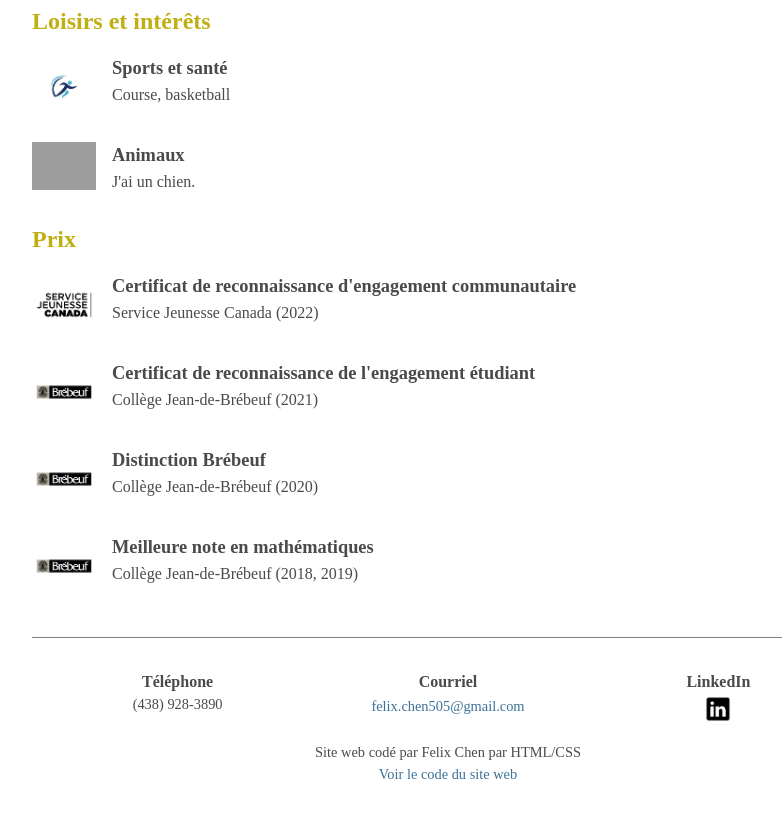
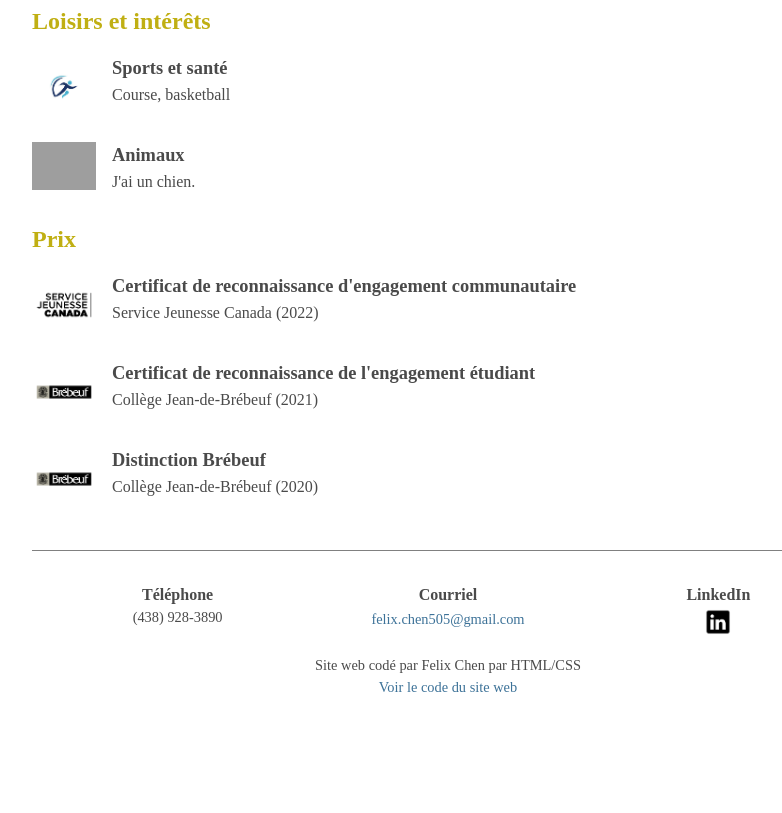
Before and after one commit to felixchen505/cv, a plain HTML site: page index.html in a window 1280 px wide. Shown: the part 4470-5283 px from the top of the page, without its empty margins (192-974 px from the left). After the commit the page ends 5196 px from the top, so only its background shows below. Drawn offline with nearby package versions, Linux system fonts and the light colour scheme; grey boxes are pictures that could not be loaded; a web font is replaced by a local one.

Commit message:
minor update

```diff
--- a/index.html
+++ b/index.html
@@ -455,15 +455,6 @@
       <p>Collège Jean-de-Brébeuf (2020)</p>
     </div>
   </div>
-  <div class="cv-item">
-    <div class="cv-item-img">
-      <img src="brebeuf_logo.png" alt="">
-    </div>
-    <div class="cv-item-description">
-      <b><p class="item-organization">Meilleure note en mathématiques</p></b>
-      <p>Collège Jean-de-Brébeuf (2018, 2019)</p>
-    </div>
-  </div>
 </div>
 <div class="foot" id="contact">
   <div class="tel-div">
```
Also changed, not shown: home.html (+0 -9 lines).
